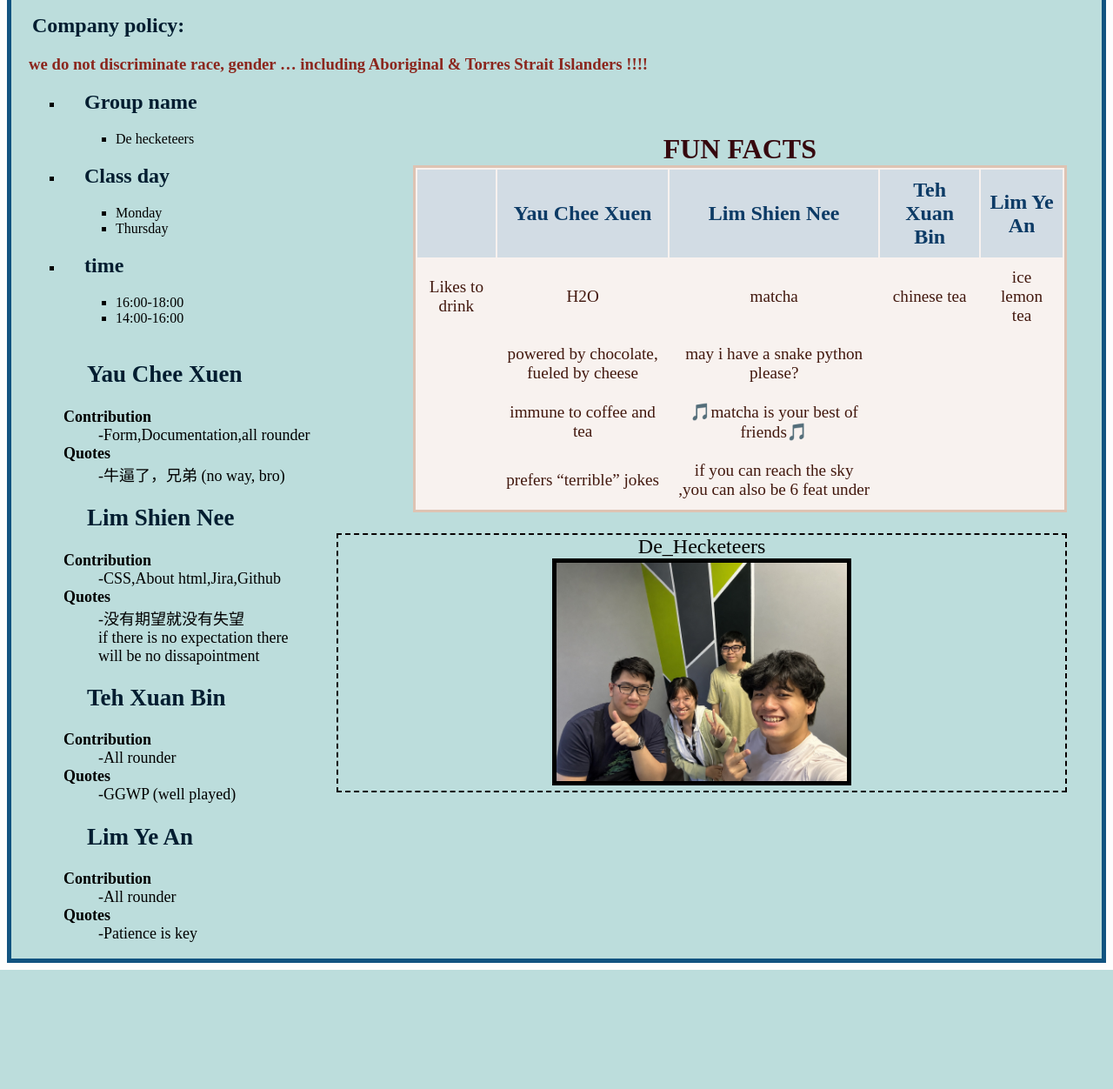
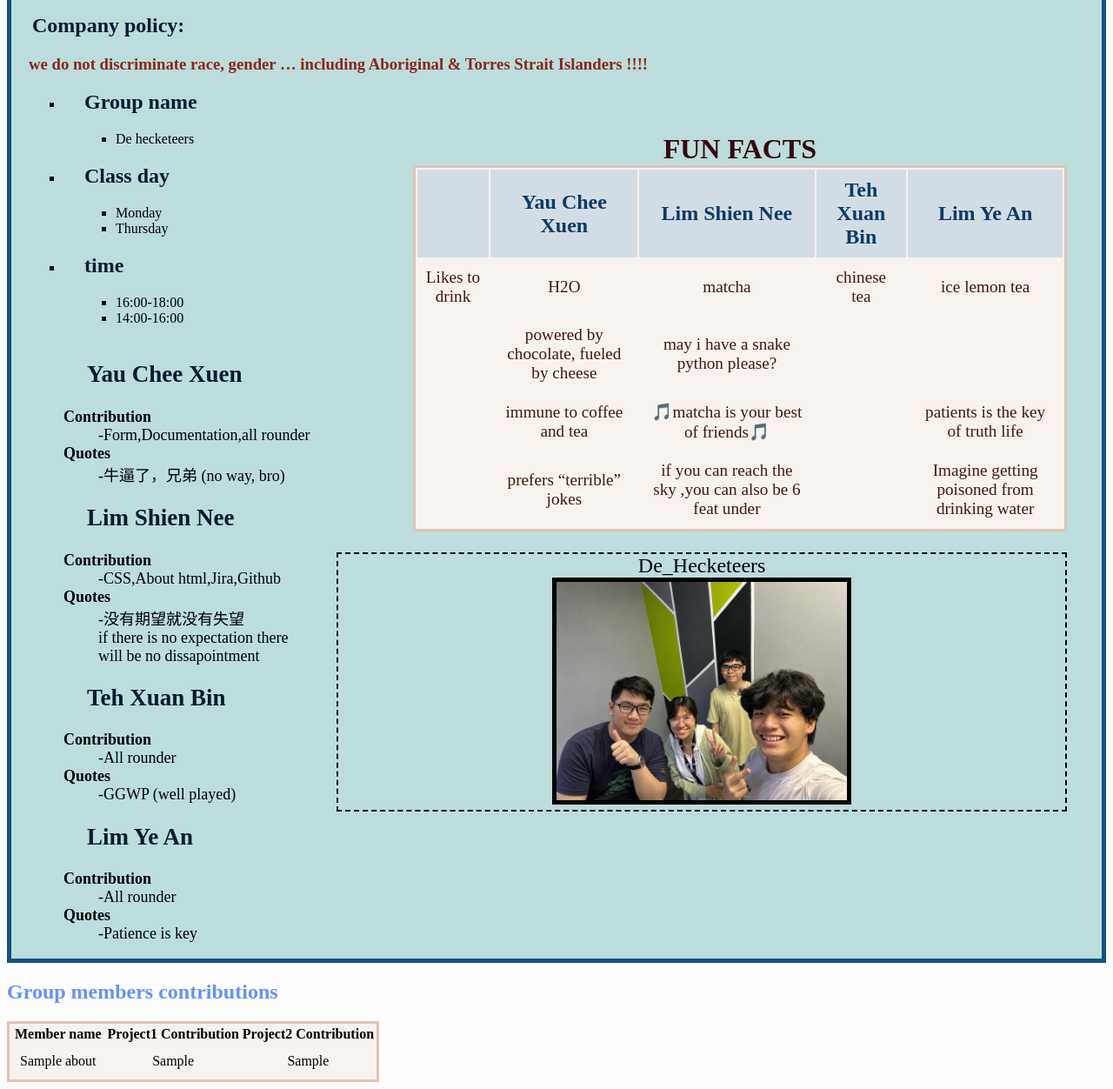
Before and after one commit to Shiennee/HECKETEERS-part-2, a PHP site: page /About.php in a window 1280 px wide. Shown: the part 294-1546 px from the top of the page at 87% size. Before the commit the page ends 1409 px from the top, so only its background shows below. Run offline with PHP 8.4, Linux system fonts and the light colour scheme; tables that the repository leaves empty or names only in its code hold one stand-in row (values such as "Sample post").

Commit message:
added database and connected to the database for about.php

```diff
--- a/project2/About.php
+++ b/project2/About.php
@@ -1,4 +1,18 @@
-<!-- group 6 apply.html (job application form) -->
+<?php
+require_once("settings.php");
+$conn = @mysqli_connect($host, $user, $pwd, $sql_db);
+
+if (!$conn){
+    die("Database connection failure: " . mysqli_connect_error());}
+
+$sql = "SELECT * FROM about";
+$result = mysqli_query($conn, $sql);
+
+if (!$result) {
+    die("Database query failure: " . mysqli_error($conn));
+}
+?>
+
 <!DOCTYPE html>
 <html lang="en">
 
@@ -51,11 +65,15 @@
         <td></td>
         <td>immune to coffee and tea</td>
         <td>🎵matcha is your best of friends🎵</td>
+        <td></td>
+        <td>patients is the key of truth life</td>
         </tr>
         <tr>
         <td></td>
         <td>prefers “terrible” jokes</td>
         <td>if you can reach the sky ,you can also be 6 feat under</td>
+        <td></td>
+        <td>Imagine getting poisoned from drinking water</td>
 
     </table>
 
@@ -84,7 +102,7 @@
 
 </section>
 
-    <dl>
+<dl>
 
     <h2>Yau Chee Xuen</h2>
         <dt>Contribution</dt>
@@ -113,4 +131,20 @@
 </ul>
 
 </section>
+<h2>Group members contributions</h2>
+<table>
+    <tr>
+        <th>Member name</th>
+        <th>Project1 Contribution</th>
+        <th>Project2 Contribution</th>
+    </tr>
+    <?php
+        while ($row = mysqli_fetch_assoc($result)) {
+            echo "<td>" . htmlspecialchars($row['member_name']) . "</td>";
+            echo "<td>" . htmlspecialchars($row['project1_contribution']) . "</td>";
+            echo "<td>" . htmlspecialchars($row['project2_contribution']) . "</td>";
+            echo "</tr>";
+        }
+    ?>
+</table>
 </html>
```
